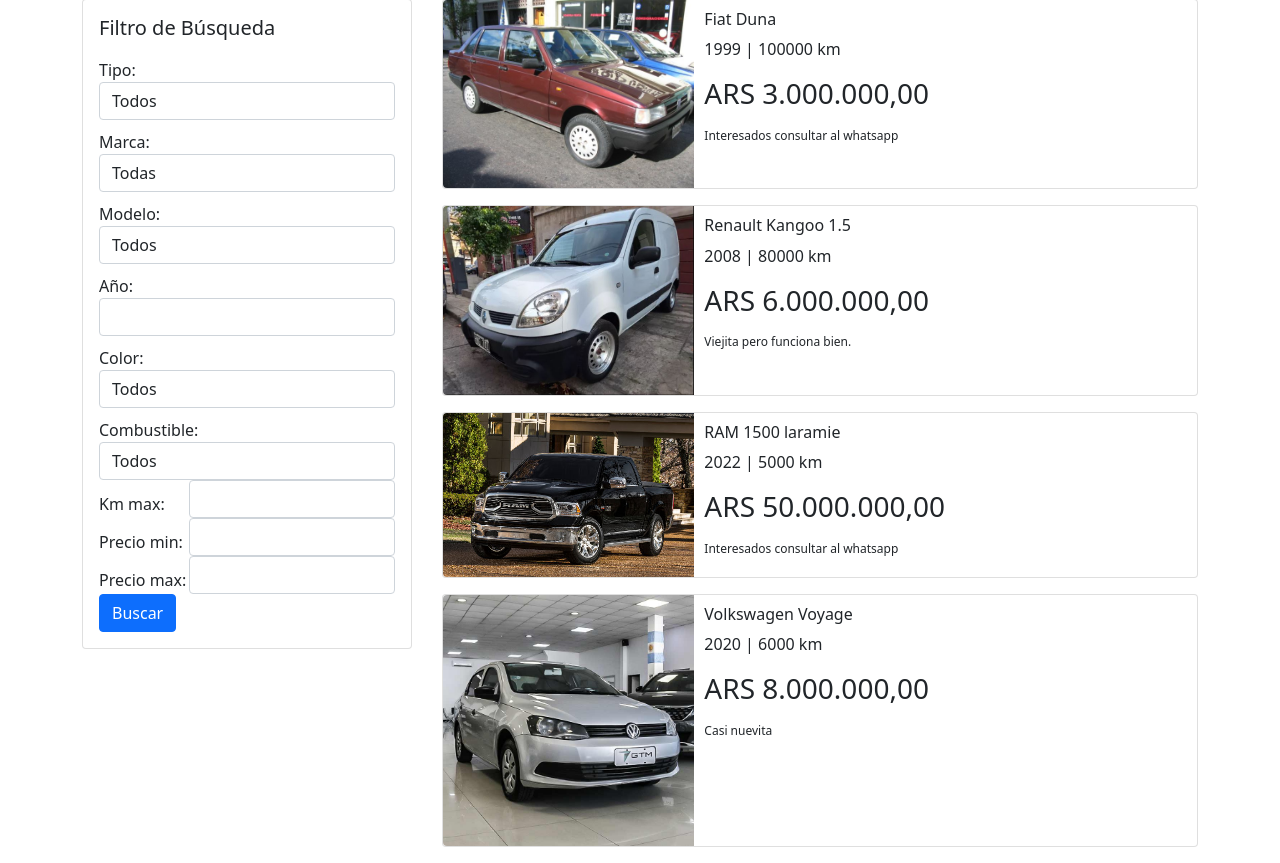
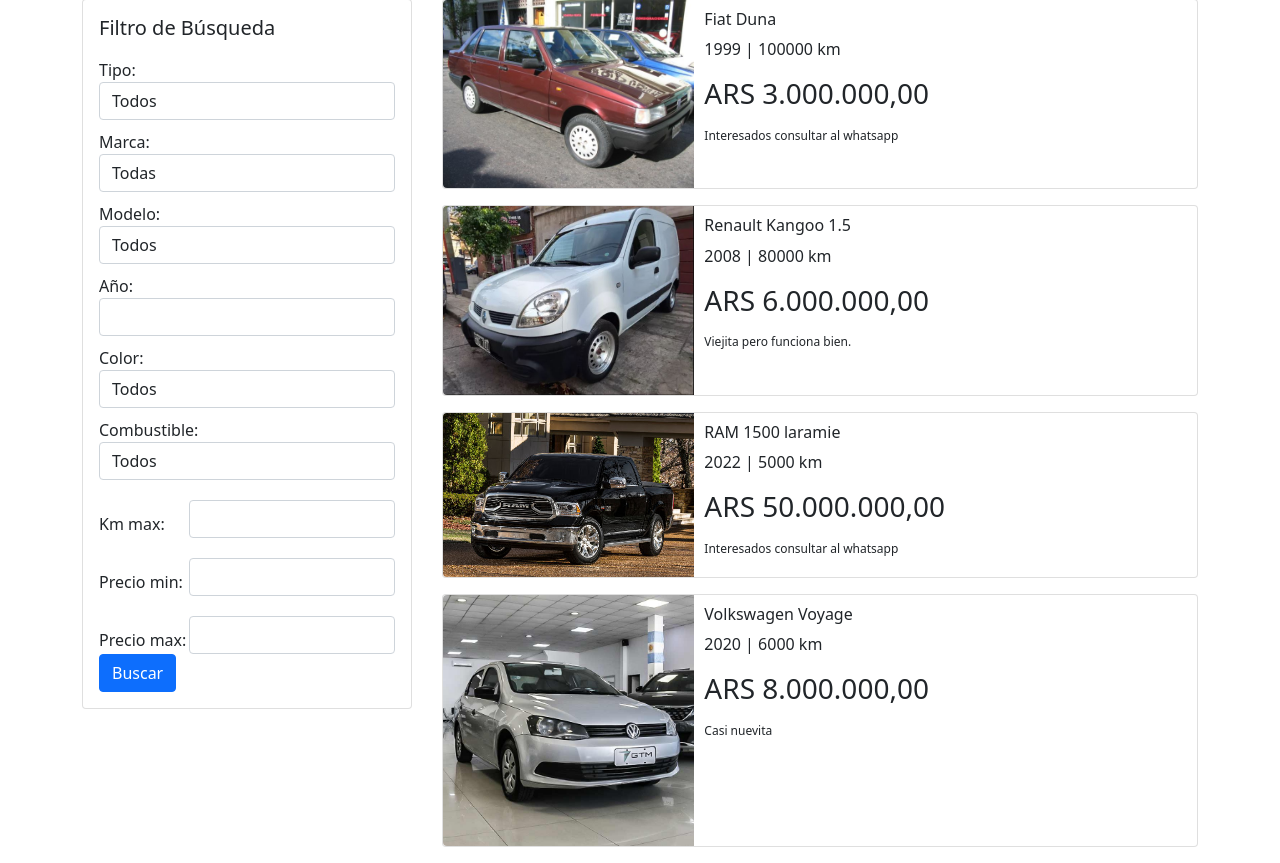
Before and after one commit to NicoColla/ultima_entrega, a Django app: page / in a window 1280 px wide. Shown: the part 137-1000 px from the top of the page. Run offline with Django 5.2, Linux system fonts and the light colour scheme; data comes from the database, SQL or seed files in the repository; both versions use the stored data as it was after the commit; some libraries are stand-ins or nearby versions.

Commit message:
upgrade-estetica5

```diff
--- a/mercado/templates/barra/inicio.html
+++ b/mercado/templates/barra/inicio.html
@@ -96,19 +96,19 @@
                         <label for="combustible">Combustible:</label>
                         {{ form.combustible }}
                     </div>
-                    <div class="form-inline-group">
+                    <div class="form-inline-group" style="margin-top: 20px;">
                         <label for="kilometros_max">Km max:</label>
                         {{ form.kilometros_max }}
                     </div>
-                    <div class="form-inline-group">
+                    <div class="form-inline-group" style="margin-top: 20px;">
                         <label for="precio_min">Precio min:</label>
                         {{ form.precio_min }}
                     </div>
-                    <div class="form-inline-group">
+                    <div class="form-inline-group" style="margin-top: 20px;">
                         <label for="precio_max">Precio max:</label>
                         {{ form.precio_max }}
                     </div>
-                    <button type="submit" class="btn btn-primary">Buscar</button>
+                    <button type="submit" class="btn btn-primary margin-top: 20px;">Buscar</button>
                 </form>
             </div>
         </div>
--- a/mercado/templates/barra/publicacion/ver_publicacion.html
+++ b/mercado/templates/barra/publicacion/ver_publicacion.html
@@ -26,6 +26,6 @@
 
 {% include "barra/publicacion/caja_comentarios.html" %}
 
-<a href="javascript:history.back()" class="btn btn-secondary">Volver</a>
+<a href="javascript:history.back()" class="btn btn-secondary" style="margin-bottom: 50px;">Volver</a>
 
 {% endblock %}
```
Also changed, not shown: mercado/templates/barra/publicacion/caja_comentarios.html (+29 -1 lines), db.sqlite3, media/media/vehiculos/RAM_hQ3jqGe.jpg (added), media/media/vehiculos/VOLKSWAGEN-VOYAGE-2015-3.jpg (added), media/media/vehiculos/renaultkangoo_YyqRBfr.JPG (added).
